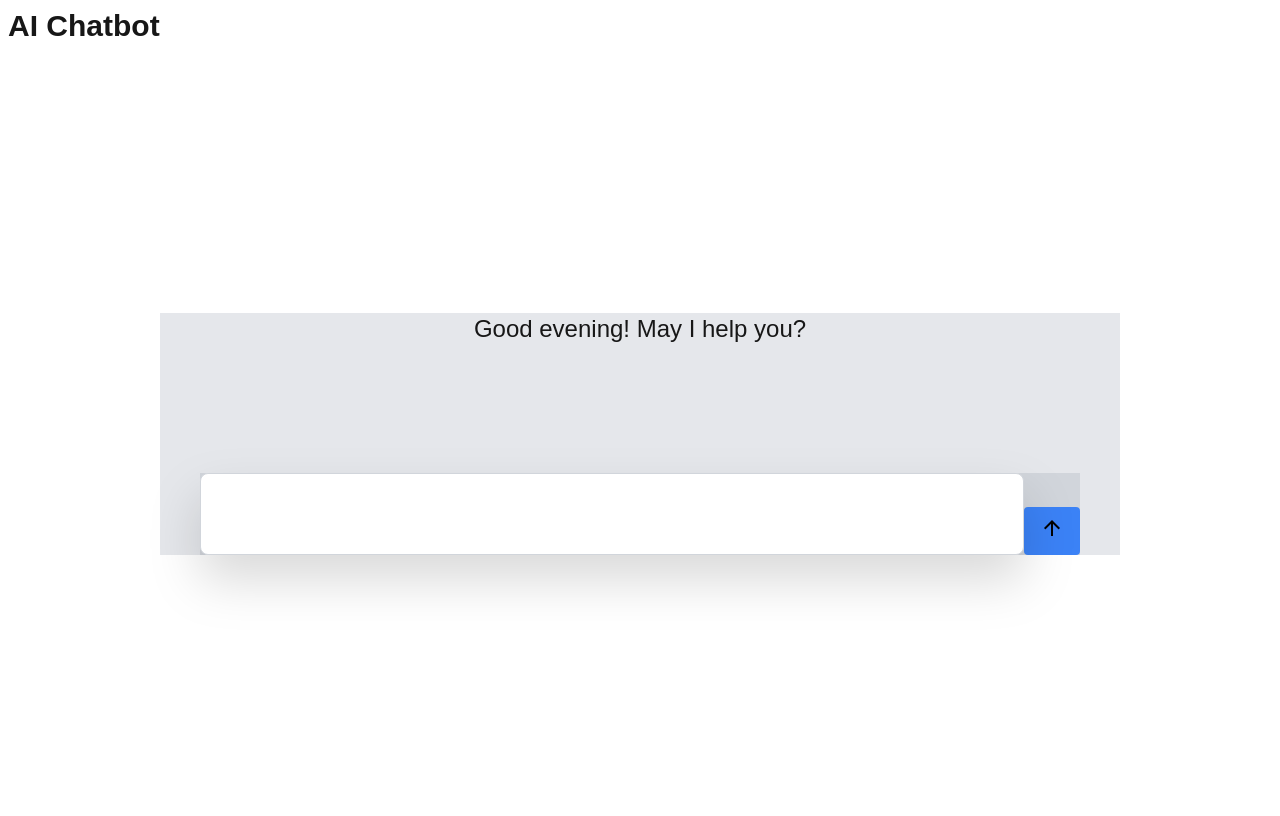
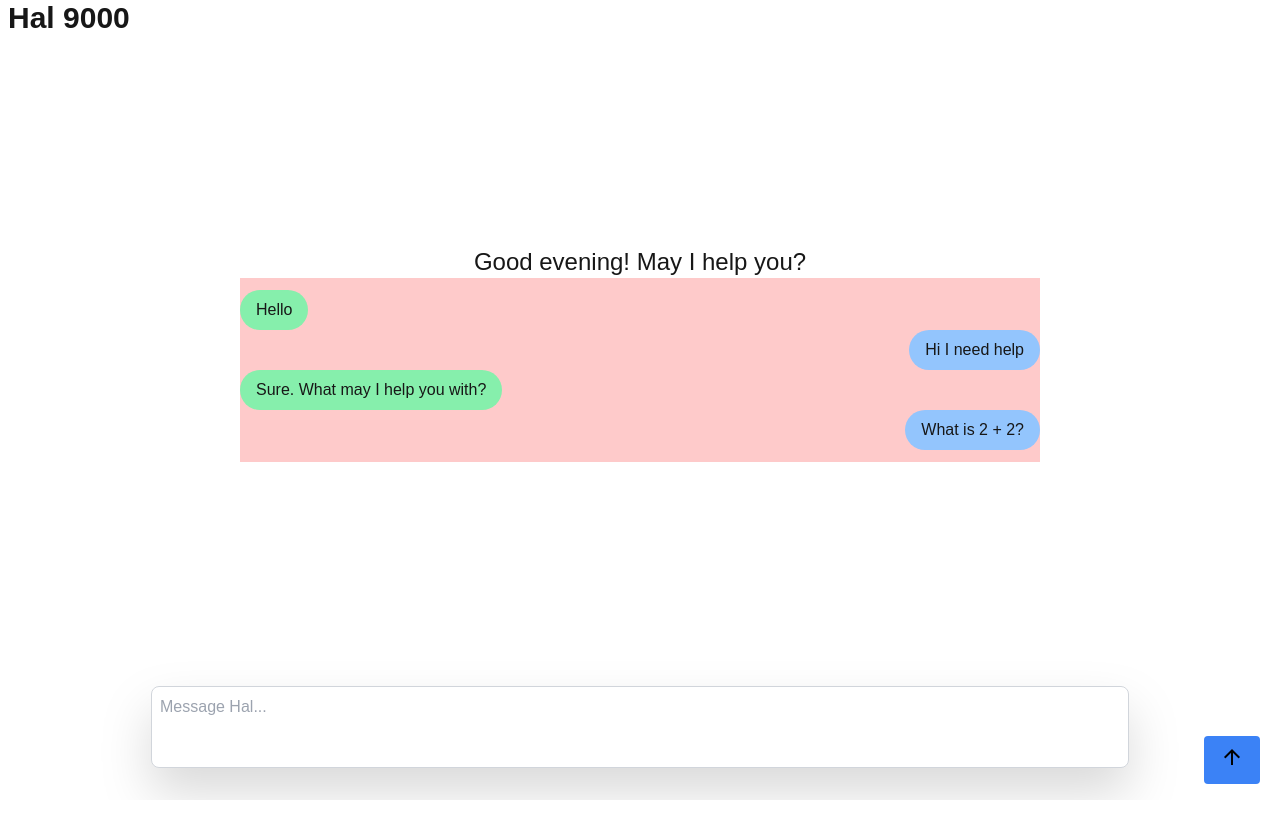
Before and after one commit to Fusekki/nextjs-chatbot, a Next.js app: page / in a window 1280 px wide. Built offline with nearby package versions, Linux system fonts and the light colour scheme.

Commit message:
flush out more of the app

```diff
--- /dev/null
+++ b/app/Conversation.tsx
@@ -0,0 +1,107 @@
+"use client";
+import { useState, useRef } from 'react';
+import { Blurp, BlurpSenderType } from './types';
+import TextBox from "./textBox";
+
+const Conversation = () => {
+    const initialBlurps: Blurp[] = [
+        {
+            id: 1,
+            source: BlurpSenderType.Bot,
+            message: 'Hello'
+        },
+        {
+            id: 2,
+            source: BlurpSenderType.User,
+            message: 'Hi I need help'
+        },
+        {
+            id: 3,
+            source: BlurpSenderType.Bot,
+            message: 'Sure. What may I help you with?'
+        },
+        {
+            id: 4,
+            source: BlurpSenderType.User,
+            message: 'What is 2 + 2?'
+        },
+    ];
+    const [blurps, setBlurps] = useState<Array<Blurp>>(initialBlurps);
+    const conversationAreaRef = useRef<HTMLDivElement | null>(null);
+
+    const scrollToBottom = () => {
+        setTimeout(() => {
+            if (conversationAreaRef.current && conversationAreaRef.current.scrollHeight !== undefined) {
+                conversationAreaRef.current.scrollTop = conversationAreaRef.current.scrollHeight;
+                console.log('here!!')
+            }
+        }, 0)
+
+        return;
+    }
+
+    async function sendMessage(message: string) {
+        console.log('sending message:', message);
+
+        // const response = await fetch(process.env.NEXT_PUBLIC_SITE_URL + '/api/users/2/cart', {
+        //     method: 'POST',
+        //     body: JSON.stringify({ productId }),
+        //     headers: {
+        //         contentType: 'application/json'
+        //     }
+        // });
+        // const updatedCartProducts = await response.json();
+        // console.log('Updated cart products:', updatedCartProducts);
+
+        const newMessage: Blurp = {
+            id: blurps.length + 1,
+            source: BlurpSenderType.User,
+            message: message
+        }
+        setBlurps(prevMessages => prevMessages.concat(newMessage));
+        console.log(blurps)
+
+    }
+
+    return (
+        <>
+            <div className="message-box flex flex-col py-3 bg-red-200"
+                ref={conversationAreaRef}
+                style={{
+                    maxHeight: '600px',
+                    bottom: '120px',
+                    width: '100vh',
+                    overflowY: 'auto',
+                    marginTop: '0'
+                }}
+            >
+                {blurps.map(m => (
+                    m.source === "bot" ? (
+                        <div
+                            key={m.id}
+                            className="inline-block self-start relative bg-green-300 mxy-1.5 px-4 py-2 rounded-3xl"
+                        >{m.message}</div>
+                    ) :
+                        (
+                            <div
+                                key={m.id}
+                                className="inline-block self-end relative bg-blue-300 mxy-1.5 px-4 py-2 rounded-3xl"
+                            >{m.message}</div>
+                        )
+
+                ))}
+            </div>
+            <div className="w-full flex justify-center items-end">
+                <TextBox setBlurps={setBlurps} blurps={blurps} onChange={scrollToBottom} />
+                <button
+                    className="bg-blue-500 hover:bg-blue-700 text-black font-bold py-2 px-4 rounded h-12 absolute bottom-4 right-5 overflow-y-auto"
+                >
+                    <span className="material-icons material-symbols-outlined">arrow_upward</span>
+                </button>
+            </div>
+        </>
+    )
+
+}
+
+export default Conversation;
--- a/app/Dashboard.tsx
+++ b/app/Dashboard.tsx
@@ -1,4 +1,5 @@
-import TextBox from "./textBox";
+import Conversation from './Conversation';
+
 const Dashboard = () => {
 
     const getTimeOfDay = () => {
@@ -17,26 +18,17 @@ const Dashboard = () => {
 
     return (
         <div className="h-dvh">
-            <h1 className="font-bold text-3xl text-x1/8 m-2">AI Chatbot</h1>
+            <h1 className="font-bold text-3xl text-x1/8 mx-2">Hal 9000</h1>
             <div style={{ height: 'calc(100% - 36px)' }} className="flex flex-col items-center justify-center">
-                <div className="flex flex-col mx-auto justify-between w-9/12 items-center bg-gray-200 space-y-32">
+                <div className="flex flex-col mx-auto justify-between w-9/12 items-center space-y-32">
                     <div className="text-2xl font-medium">
                         <h2 className=""> Good {timeOfDay}! May I help you?</h2>
                     </div>
-                    <div className="flex justify-center w-11/12 flex justify-center bg-gray-300">
-                        <div className="w-full flex justify-center items-end">
-                            <TextBox />
-                            <button className="bg-blue-500 hover:bg-blue-700 text-black font-bold py-2 px-4 rounded h-12">
-                                <span className="material-icons material-symbols-outlined">arrow_upward</span>
-                            </button>
-                        </div>
-                    </div>
+                    <Conversation />
                 </div>
             </div>
         </div>
     );
 }
 
-
-
 export default Dashboard;
--- a/app/globals.css
+++ b/app/globals.css
@@ -1,6 +1,7 @@
 @tailwind base;
 @tailwind components;
 @tailwind utilities;
+
 
 :root {
   --background: #ffffff;
--- a/app/layout.tsx
+++ b/app/layout.tsx
@@ -24,7 +24,7 @@ export default function RootLayout({
 }>) {
   return (
     <html lang="en">
-      <link href="https://fonts.googleapis.com/icon?family=Material+Icons" rel="stylesheet" />
+      <link href="https://fonts.googleapis.com/icon?family=Material+Icons" rel="stylesheet" precedence="default" />
       <body
         className={`${geistSans.variable} ${geistMono.variable} antialiased`}
       >
--- a/app/textBox.tsx
+++ b/app/textBox.tsx
@@ -1,8 +1,10 @@
 "use client";
+import React, {
+    useState, useEffect, useRef, ChangeEvent, Dispatch, SetStateAction
+} from 'react';
+import { Blurp, BlurpSenderType } from './types';
 
-import React, { useState, useEffect, useRef, ChangeEvent } from 'react';
-
-function TextBox() {
+function TextBox({ blurps, setBlurps, onChange }: { blurps: Blurp[], setBlurps: Dispatch<SetStateAction<Blurp[]>>, onChange: React.FunctionComponent }) {
     const [value, setValue] = useState<string>('')
     const textareaRef = useRef<HTMLTextAreaElement | null>(null);
 
@@ -17,18 +19,31 @@ function TextBox() {
         setValue(event.target.value);
     };
 
+    const handleKeyDown = (e) => {
+        if (e.key === 'Enter' && textareaRef.current?.value) {
+            e.preventDefault();
+            const newBlurp: Blurp = {
+                id: blurps.length + 1,
+                source: BlurpSenderType.User,
+                message: textareaRef.current?.value
+            }
+            console.log(newBlurp)
+            console.log(blurps.length)
+            setBlurps([...blurps, newBlurp]);
+            console.log(blurps)
+            onChange(e);
+            setValue('');
+        }
+    }
+
     return (
         <textarea
             ref={textareaRef}
             value={value}
             onChange={handleChange}
-            style={{
-                // resize: 'none', // Prevent manual resizing
-                // overflowY: "scroll",
-                // paddingRight: "17px", /* Increase/decrease this value for cross-browser compatibility */
-                // boxSizing: "content-box" /* So the width will be 100% + 17px */
-            }}
-            className="w-full border border-gray-300 p-2 rounded-lg drop-shadow-2xl h-full box-content  overflow-hidden resize-none"
+            className="w-9/12 border border-gray-300 p-2 rounded-lg drop-shadow-2xl h-full box-content overflow-hidden resize-none absolute bottom-8"
+            placeholder="Message Hal..."
+            onKeyDown={handleKeyDown}
         />
     );
 }
--- /dev/null
+++ b/app/types.ts
@@ -0,0 +1,10 @@
+export enum BlurpSenderType {
+    Bot = 'bot',
+    User = 'user'
+}
+
+export type Blurp = {
+    id: number;
+    source: BlurpSenderType;
+    message: string;
+}
```
